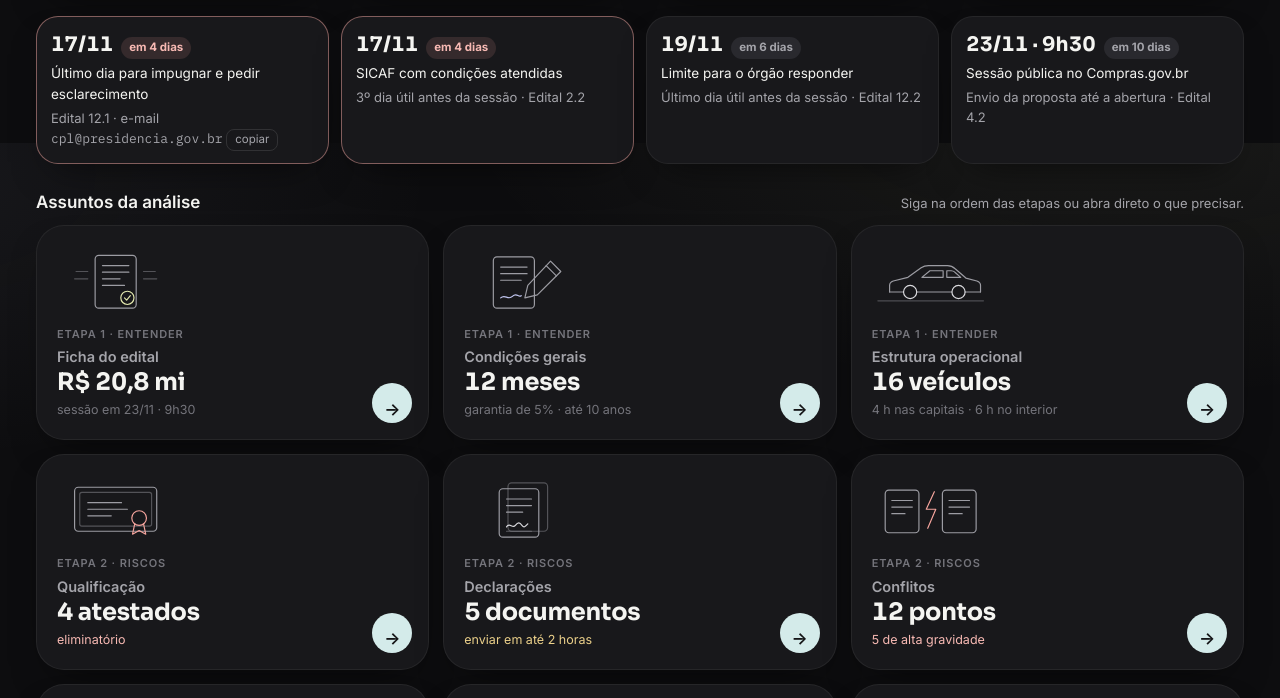
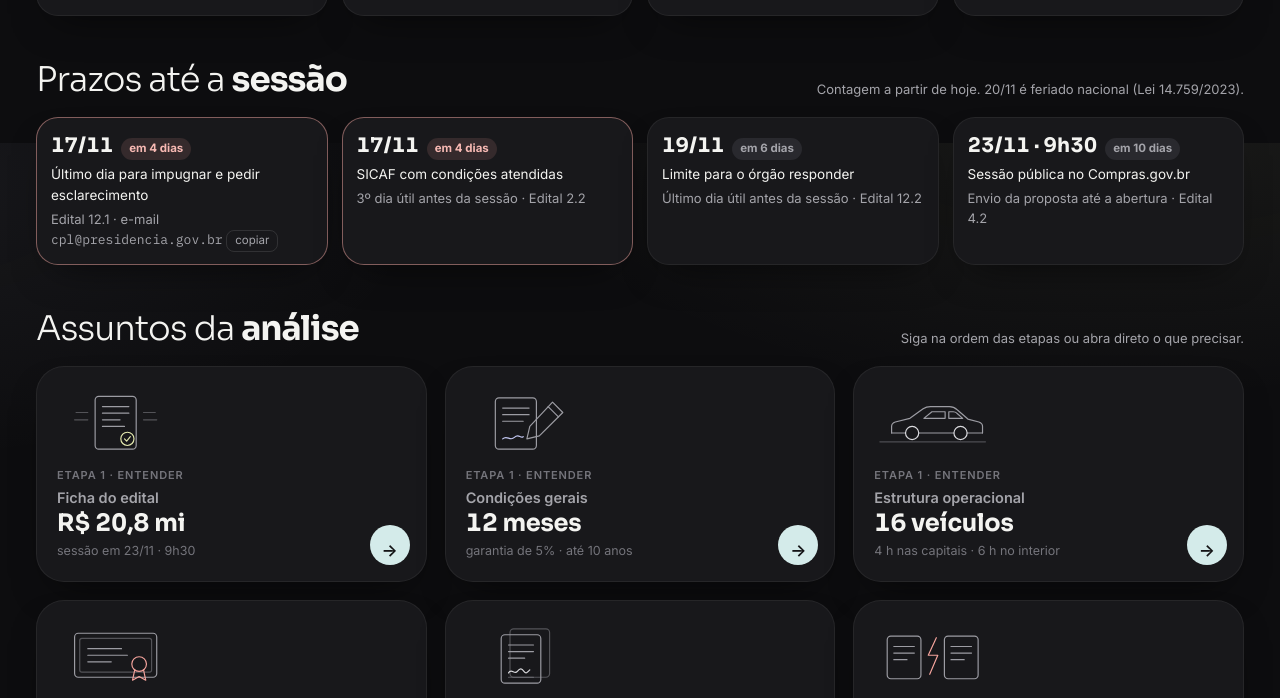
Before and after one commit to Pedrolopespro/editais-OS, a plain HTML site: page fonte/painel_template.html in a window 1280 px wide. Shown: the part 657-1355 px from the top of the page. Drawn offline with Linux system fonts and the light colour scheme.

Commit message:
Destaque aurora no hover dos cartões e mais respiro na tela inicial
Co-Authored-By: Claude Opus 5.5 <noreply@anthropic.com>

```diff
--- a/fonte/painel_template.html
+++ b/fonte/painel_template.html
@@ -479,6 +479,33 @@ th{background:var(--surface-2)}
   .tcard .go{width:34px;height:34px;right:12px;bottom:auto;top:50%;transform:translateY(-50%)}
   .sec-head{padding:20px 18px}
 }
+
+/* ===== tela inicial: respiro, títulos de seção e destaque ao passar o mouse ===== */
+#sec-painel{gap:44px}
+#sec-painel .block{gap:18px}
+.block-h.home{margin-top:0;align-items:end}
+.block-h.home h3{font-family:var(--font-num);font-size:clamp(26px,3vw,34px);font-weight:300;letter-spacing:-.03em;line-height:1.15}
+.block-h.home h3 b{font-weight:700}
+.cards{gap:18px}
+.kpis,.deadlines{gap:14px}
+.tcard::before{content:"";position:absolute;inset:0;background:var(--aurora);opacity:0;transition:opacity .28s ease;pointer-events:none}
+.tcard .art,.tcard .body{position:relative;z-index:1}
+.tcard .art,.tcard .et,.tcard h3,.tcard .m,.tcard .s{transition:color .2s ease}
+.tcard .acc{transition:stroke .2s ease}
+.tcard:hover,.tcard:focus-visible{border-color:transparent;transform:translateY(-3px);box-shadow:0 26px 50px -22px rgba(201,204,232,.35)}
+.tcard:hover::before,.tcard:focus-visible::before{opacity:1}
+.tcard:hover .art,.tcard:focus-visible .art{color:#3A3B40}
+.tcard:hover .acc,.tcard:focus-visible .acc{stroke:var(--on-light)}
+.tcard:hover .et,.tcard:focus-visible .et{color:#5A5B52}
+.tcard:hover h3,.tcard:focus-visible h3{color:#3A3B40}
+.tcard:hover .m,.tcard:focus-visible .m{color:var(--on-light)}
+.tcard:hover .s,.tcard:focus-visible .s{color:#3A3B40!important}
+.tcard:hover .go,.tcard:focus-visible .go{background:var(--on-light);color:var(--ice)}
+.tcard:hover .done,.tcard:focus-visible .done{background:rgba(20,20,22,.1);color:#1E5A40}
+.kpi{transition:background .2s, transform .2s, border-color .2s}
+.kpi:hover{background:var(--surface-2);border-color:var(--line-2);transform:translateY(-2px)}
+@media (prefers-reduced-motion:reduce){.tcard::before,.kpi{transition:none}.tcard:hover,.kpi:hover{transform:none}}
+@media (max-width:600px){#sec-painel{gap:30px}}
 </style>
 
 <div class="shell">
@@ -501,9 +528,12 @@ th{background:var(--surface-2)}
     <figure class="hero-art" id="homeArt"></figure>
   </div>
   <div class="kpis" id="kpis"></div>
-  <div class="deadlines" id="deadlines"></div>
   <div class="block">
-    <div class="block-h home"><h3>Assuntos da análise</h3><span class="hint">Siga na ordem das etapas ou abra direto o que precisar.</span></div>
+    <div class="block-h home"><h3>Prazos até a <b>sessão</b></h3><span class="hint">Contagem a partir de hoje. 20/11 é feriado nacional (Lei 14.759/2023).</span></div>
+    <div class="deadlines" id="deadlines"></div>
+  </div>
+  <div class="block">
+    <div class="block-h home"><h3>Assuntos da <b>análise</b></h3><span class="hint">Siga na ordem das etapas ou abra direto o que precisar.</span></div>
     <div class="cards" id="cards"></div>
   </div>
 </section>
```
Also changed, not shown: index.html (+32 -2 lines).
